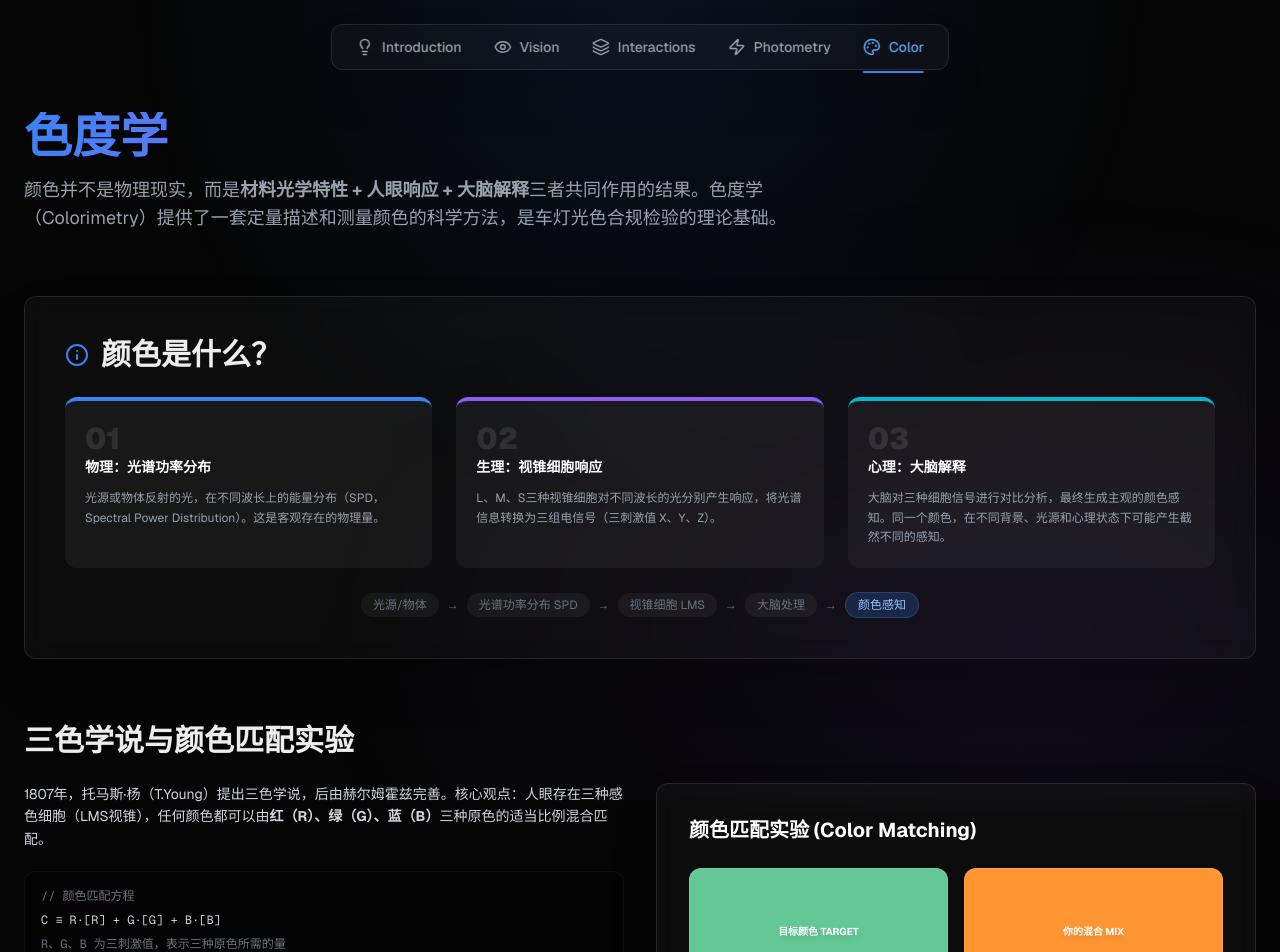
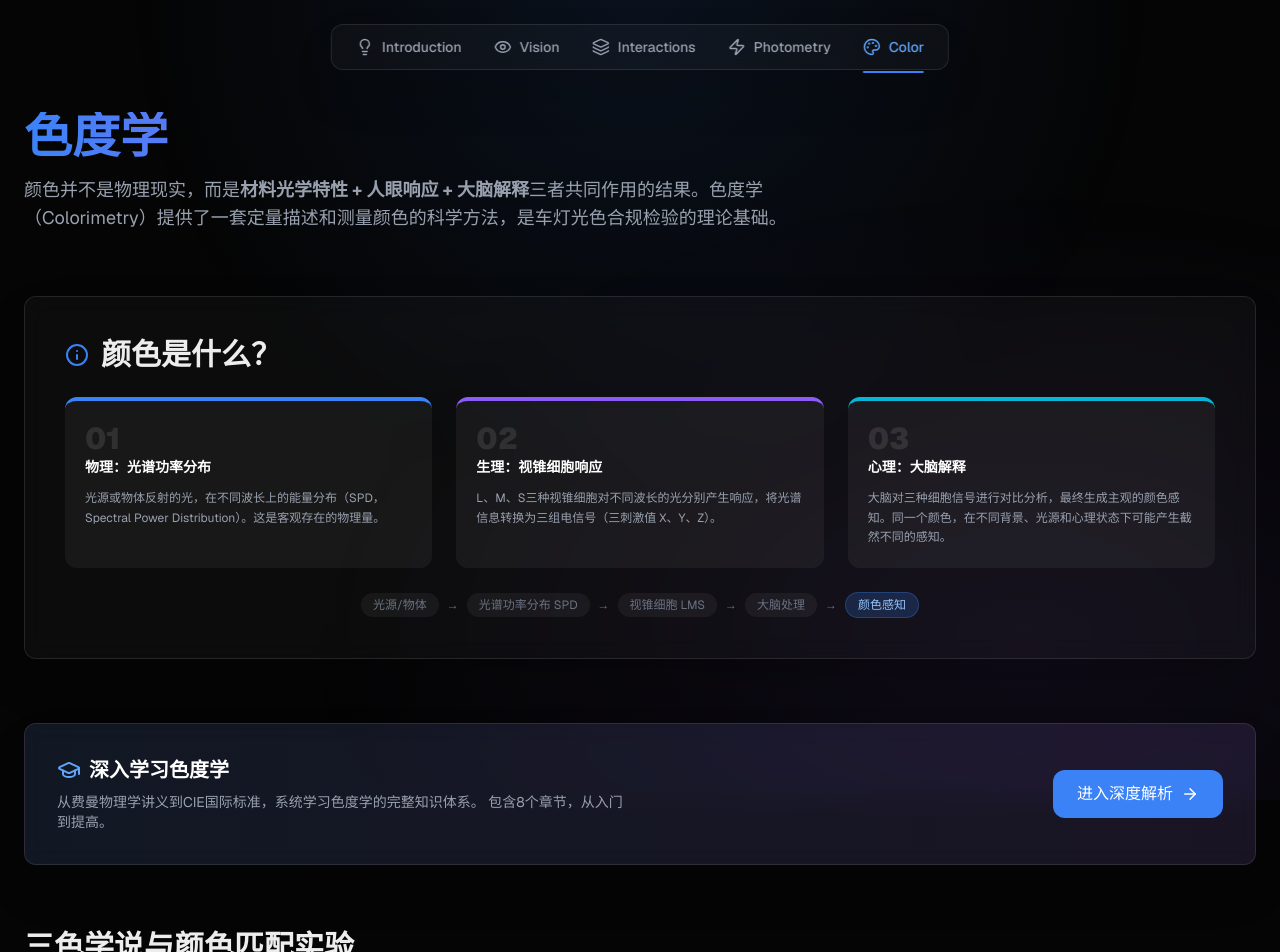
Before and after one commit to FeifeiWang920/optics-edu, a Next.js app: page /color in a window 1280 px wide. Shown: the top 952 px of the page. Built offline with nearby package versions, Linux system fonts and the light colour scheme.

Commit message:
feat: 在色度学主页面添加深度解析入口
- 添加 Link 导入和 GraduationCap、ArrowRight 图标
- 在"颜色是什么？"section之后添加深度解析入口卡片
- 使用玻璃态样式和渐变背景
- 提供链接到 /color/advanced 深度学习页面

```diff
--- a/src/app/color/page.tsx
+++ b/src/app/color/page.tsx
@@ -1,7 +1,8 @@
+import Link from "next/link";
 import CIE1931Explorer from "@/lib/cie-1931";
 import ColorMixer from "@/components/ColorMixer";
 import BlackbodySlider from "@/components/BlackbodySlider";
-import { Palette, Layers, Box, Info, FlaskConical, SunMedium } from "lucide-react";
+import { Palette, Layers, Box, Info, FlaskConical, SunMedium, GraduationCap, ArrowRight } from "lucide-react";
 
 export default function ColorimetryPage() {
   return (
@@ -40,6 +41,29 @@ export default function ColorimetryPage() {
           <span className="px-3 py-1 bg-white/5 rounded-full">大脑处理</span>
           <span>→</span>
           <span className="px-3 py-1 bg-primary-500/20 border border-primary-500/30 rounded-full text-primary-300">颜色感知</span>
+        </div>
+      </section>
+
+      {/* Deep Learning Entry */}
+      <section className="glass-panel p-8 bg-gradient-to-r from-primary-500/10 to-secondary-500/10 border border-primary-500/20">
+        <div className="flex flex-col md:flex-row items-center justify-between gap-4">
+          <div className="space-y-2">
+            <h2 className="text-xl font-bold text-white flex items-center gap-2">
+              <GraduationCap className="text-primary-400" />
+              深入学习色度学
+            </h2>
+            <p className="text-gray-400 text-sm max-w-xl">
+              从费曼物理学讲义到CIE国际标准，系统学习色度学的完整知识体系。
+              包含8个章节，从入门到提高。
+            </p>
+          </div>
+          <Link
+            href="/color/advanced"
+            className="px-6 py-3 bg-primary-500 hover:bg-primary-600 text-white rounded-xl font-medium flex items-center gap-2 transition-colors shrink-0"
+          >
+            进入深度解析
+            <ArrowRight size={18} />
+          </Link>
         </div>
       </section>
 
```
